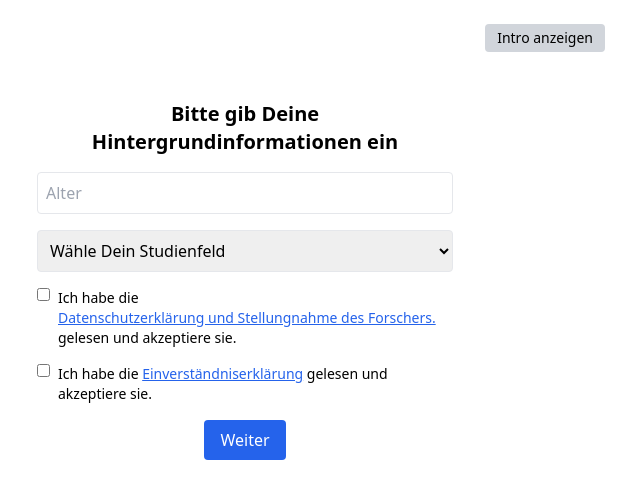
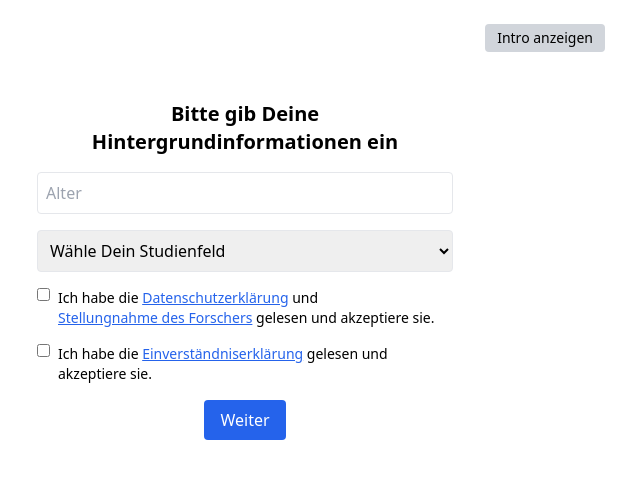
Before and after one commit to sivenDalmatin/frontend-study, a React (Vite) app: page / in a window 1280 px wide. Shown: the top 498 px of the page, without its empty margins (395-1035 px from the left). Built offline with nearby package versions, Linux system fonts and the light colour scheme.

Commit message:
SoR updated

```diff
--- a/src/components/UserInfoForm.jsx
+++ b/src/components/UserInfoForm.jsx
@@ -6,6 +6,7 @@ export default function UserInfoForm({ onSubmit }) {
     const [acceptedPrivacy, setAcceptedPrivacy] = useState(false)
     const [showPrivacy, setShowPrivacy] = useState(false)
     const [showConsent, setShowConsent] = useState(false)
+    const [showSoR, setShowSoR] = useState(false)
     const [acceptedConsent, setAcceptedConsent] = useState(false);
 
     const handleSubmit = (e) => {
@@ -65,7 +66,15 @@ export default function UserInfoForm({ onSubmit }) {
                         className="text-blue-600 underline"
                         onClick={() => setShowPrivacy(true)}
                     >
-                        Datenschutzerklärung und Stellungnahme des Forschers.
+                        Datenschutzerklärung
+                    </button>{' '}
+                    und
+                    <button
+                        type="button"
+                        className="text-blue-600 underline"
+                        onClick={() => setShowSoR(true)}
+                    >
+                        Stellungnahme des Forschers
                     </button>{' '}
                     gelesen und akzeptiere sie.
                 </label>
@@ -178,6 +187,19 @@ export default function UserInfoForm({ onSubmit }) {
                                 processed. I have been informed of the scope and purpose of data collection and
                                 processing, as well as the right to withdraw consent. </p>
                         </div>
+
+                    </div>
+                </div>
+            )}
+            {showPrivacy && (
+                <div className="fixed inset-0 bg-black bg-opacity-50 flex items-center justify-center z-50">
+                    <div className="bg-white p-6 max-w-lg w-full rounded relative">
+                        <button
+                            onClick={() => setShowPrivacy(false)}
+                            className="absolute top-2 right-2 text-gray-600 hover:text-black"
+                        >
+                            ✖
+                        </button>
                         <h1 className="text-xl font-bold mb-2">Statement of the researcher</h1>
                         <div className="text-sm space-y-2 max-h-[60vh] overflow-y-auto text-left">
                             <h2>The author hereby states to comply with the 7 rules stated here:</h2>
@@ -209,11 +231,10 @@ export default function UserInfoForm({ onSubmit }) {
                                 the comparable time expense and effort must be made available.</p><br />
                             <p>7. I confirm I will provide de-briefing information based on the below form either verbally or
                                 in written form to all participants of the study.</p>
-
                         </div>
                     </div>
-                </div>
-            )}
+
+                </div>)}
 
 
             {showConsent && (
```
